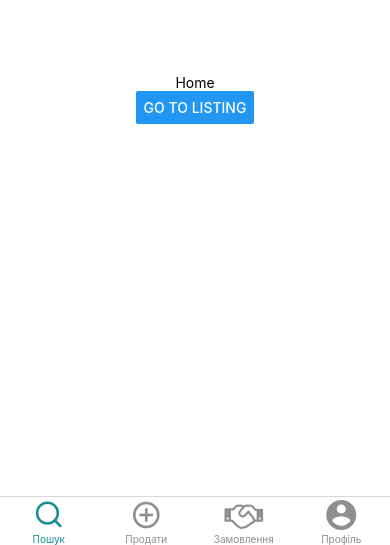
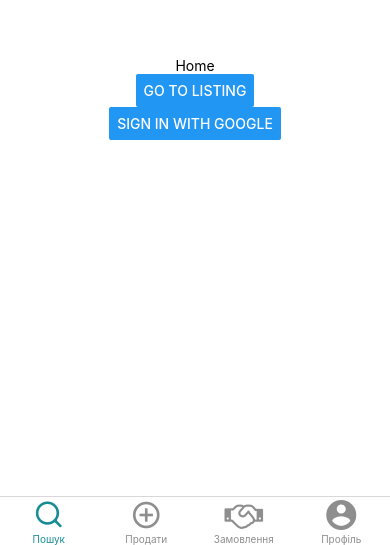
Before and after one commit to lishtvan/different, a React Native app in the folder mobile/: screen / in a window 390 px wide. Shown: the part 299-844 px from the top of the page. Built offline with nearby package versions, Linux system fonts and the light colour scheme.

Commit message:
M: Add google sign in

```diff
--- a/mobile/package.json
+++ b/mobile/package.json
@@ -11,6 +11,7 @@
     "pod-install": "RCT_NEW_ARCH_ENABLED=1 bundle exec pod install"
   },
   "dependencies": {
+    "@react-native-google-signin/google-signin": "^10.0.1",
     "@react-navigation/bottom-tabs": "^6.5.8",
     "@react-navigation/native": "^6.1.7",
     "@react-navigation/native-stack": "^6.9.13",
--- a/mobile/src/screens/Home.tsx
+++ b/mobile/src/screens/Home.tsx
@@ -2,6 +2,7 @@ import {createNativeStackNavigator} from '@react-navigation/native-stack';
 import React from 'react';
 import {Button, Text, View} from 'react-native';
 import Listing from '../components/Listing';
+import {GoogleSignin} from '@react-native-google-signin/google-signin';
 
 const Stack = createNativeStackNavigator();
 
@@ -13,6 +14,30 @@ const HomeComponent = ({navigation}) => {
       <Button
         title="Go to listing"
         onPress={() => navigation.navigate('Listing')}
+      />
+      <Button
+        title={'Sign in with Google'}
+        onPress={() => {
+          GoogleSignin.configure({
+            iosClientId:
+              '24434242390-l4r82unf87hh643nmssogggm3grvqcvq.apps.googleusercontent.com',
+          });
+          GoogleSignin.hasPlayServices()
+            .then(hasPlayService => {
+              if (hasPlayService) {
+                GoogleSignin.signIn()
+                  .then(userInfo => {
+                    console.log(JSON.stringify(userInfo));
+                  })
+                  .catch(e => {
+                    console.log('ERROR IS: ' + JSON.stringify(e));
+                  });
+              }
+            })
+            .catch((e: any) => {
+              console.log('ERROR IS: ' + JSON.stringify(e));
+            });
+        }}
       />
     </View>
   );
```
Also changed, not shown: 2 other files (tests, documents, lock files or other folders).
